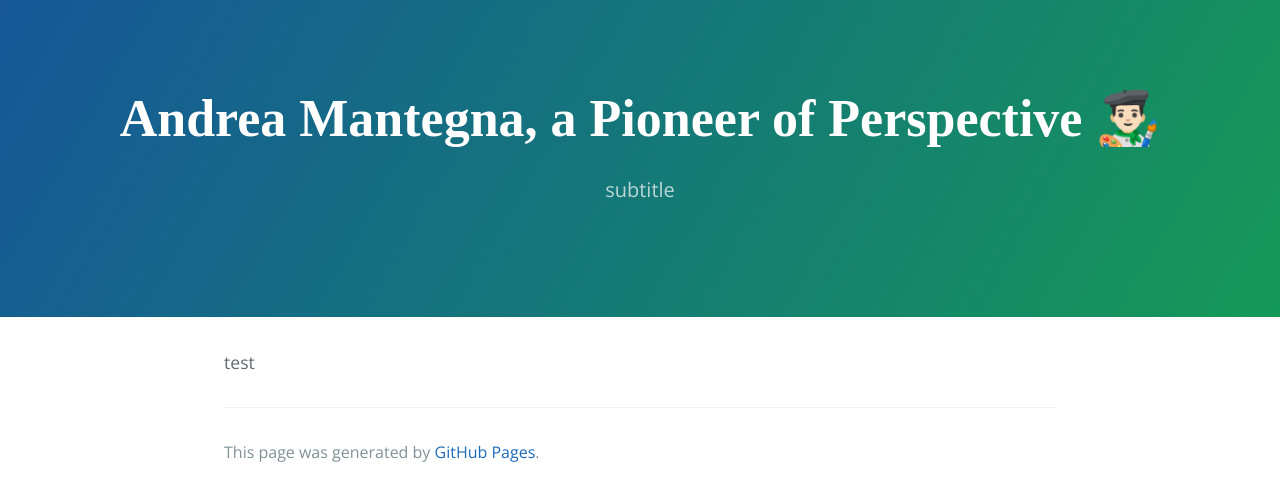
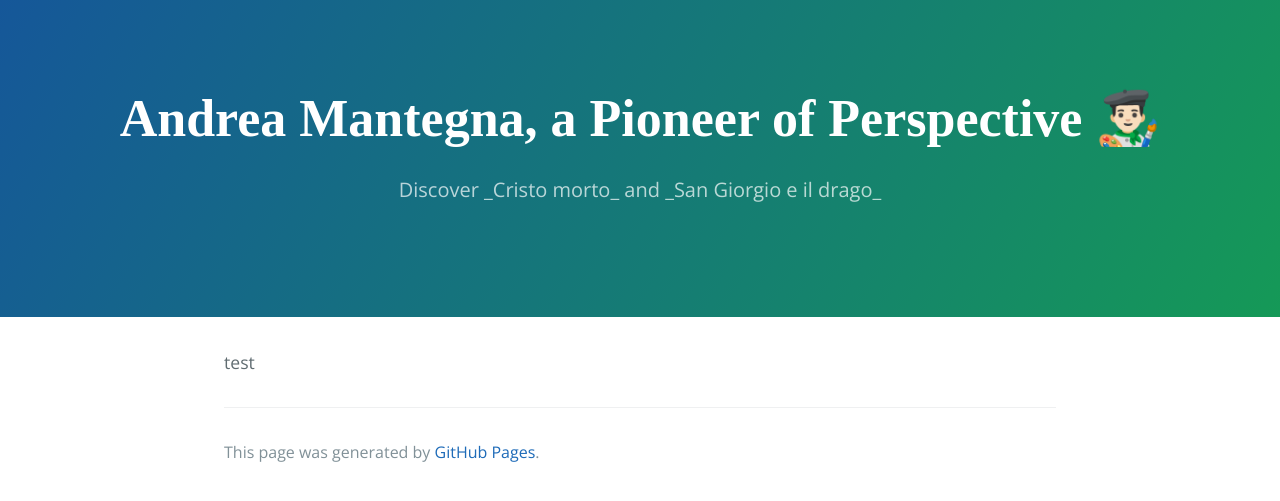
Before and after one commit to KevinITS-site/KevinITS-site.github.io, a Jekyll site: the page built from cristomorto.md, in a window 1280 px wide. Shown: the top 501 px of the page. Built offline with Jekyll 4.4.1, drawn with Linux system fonts in a browser that asks for light colours; our own code applies the rules of GitHub Pages for plain Markdown files.

Commit message:
Update _config.yml

```diff
--- a/_config.yml
+++ b/_config.yml
@@ -1,4 +1,4 @@
 title: Andrea Mantegna, a Pioneer of Perspective 👨🏻‍🎨
-description: subtitle
+description: Discover _Cristo morto_ and _San Giorgio e il drago_
 
 theme: jekyll-theme-cayman
```
